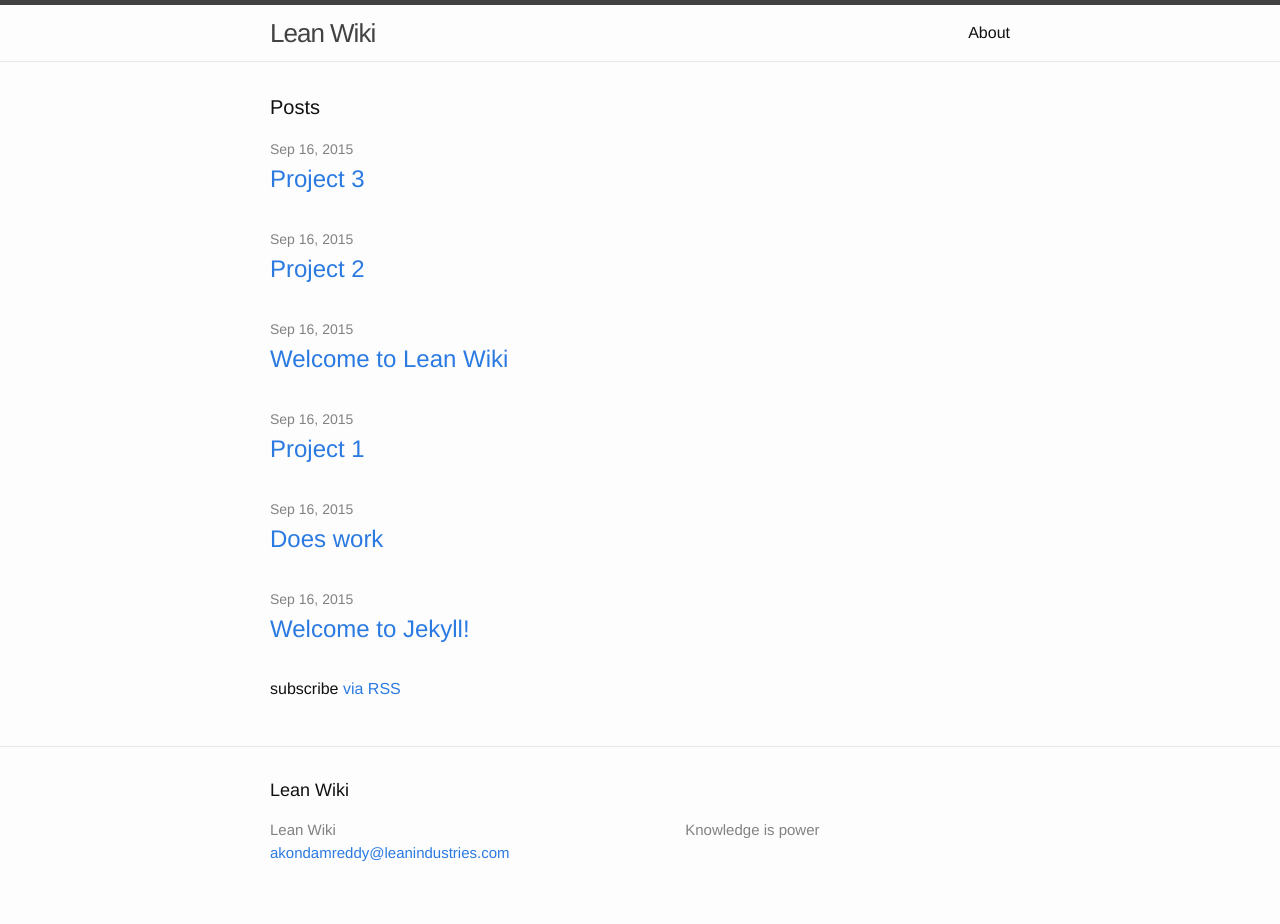
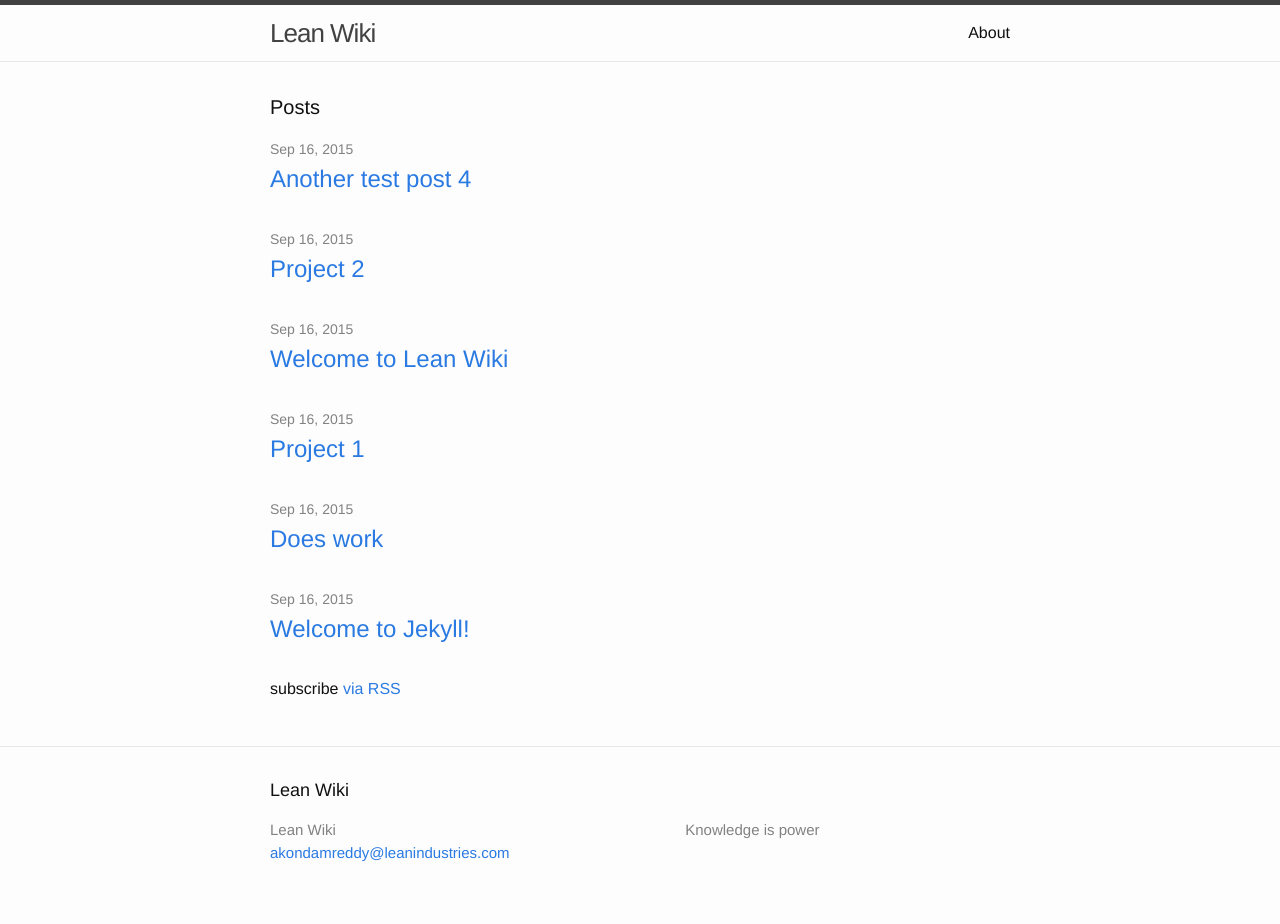
Before and after one commit to leandindustries/wiki, a Jekyll site: the page built from index.html, in a window 1280 px wide. Built offline with Jekyll 4.4.1, drawn with Linux system fonts in a browser that asks for light colours.

Commit message:
new test file

```diff
--- a/_posts/2014-09-16-project-3.markdown
+++ b/_posts/2014-09-16-project-3.markdown
@@ -1,7 +1,7 @@
 ---
 layout: post
-title: "Project 3"
-date: 2015-09-16 16:40:40
+title: "Another test post 4"
+date: 2015-09-16 16:45:40
 categories: Testing
 ---
 
```
